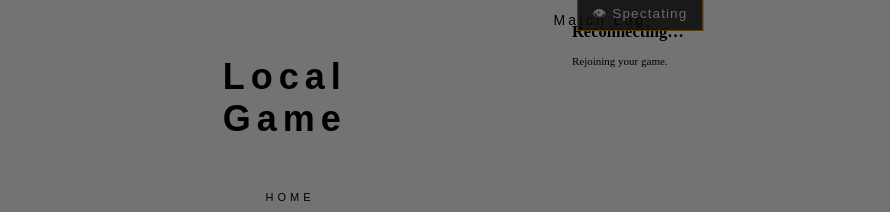
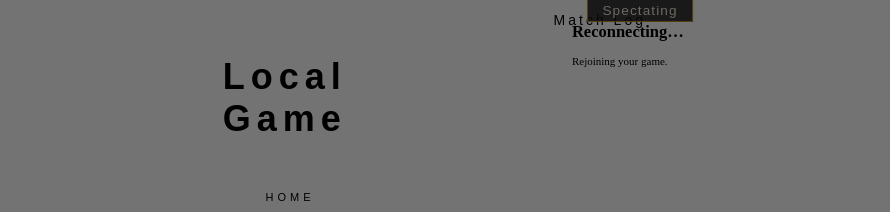
Before and after one commit to jrekier/webbb, a website: page public/index.html in a window 1280 px wide. Shown: the top 212 px of the page, 0-890 px from the left. Drawn offline with Linux system fonts and the light colour scheme.

Commit message:
minor edit for spectator presence

```diff
--- a/public/index.html
+++ b/public/index.html
@@ -131,7 +131,7 @@
 <div id="screen-game" class="screen hidden">
 
   <!-- Read-only watcher badge (spectator mode) -->
-  <div id="spectate-banner" class="hidden">👁 Spectating</div>
+  <div id="spectate-banner" class="hidden">Spectating</div>
 
   <!-- Status strip — always visible on both mobile and desktop -->
   <div id="status-strip">
```
